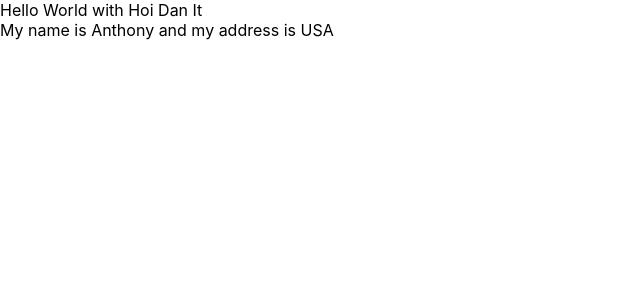
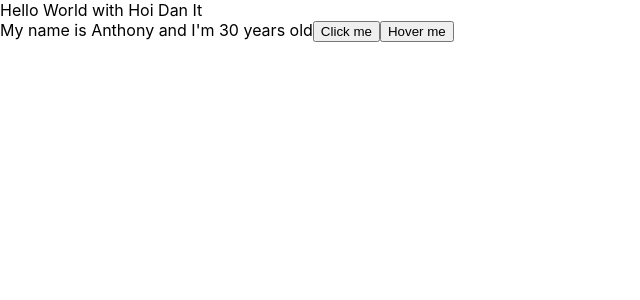
Before and after one commit to Anthony1821992/test-demo-react, a React (Create React App) app: page / in a window 1280 px wide. Shown: the top 300 px of the page, without its empty margins (0-640 px from the left). Built offline with nearby package versions, Linux system fonts and the light colour scheme.

Commit message:
video 20

```diff
--- a/src/components/MyComponent.js
+++ b/src/components/MyComponent.js
@@ -9,11 +9,28 @@ class MyComponent extends React.Component {
         age: 30,
         address: 'USA'
     }
+    // handleClick(event){
+    //     console.log('Click me my button');
+    //     console.log('My name is ', this.state.name)
+    //     this.setState({name: 'Andy',age: 25});
+    // }
+    // Arrow functions:
+    handleClick=(event)=>{
+        console.log('Click me my button');
+        console.log('My name is ', this.state.name)
+        this.setState({name: 'Andy',age: 25});
+    }
+
+    handleOnMouseOver(event){
+        console.log(event.pageX)
+    }
     // JSX
     render(){
         return(
             <div>
-                My name is {this.state.name} and my address is {this.state.address}
+                My name is {this.state.name} and I'm {this.state.age} years old
+                <button onClick={(event)=>{this.handleClick(event)}}>Click me</button>
+                <button onMouseOver={this.handleOnMouseOver}>Hover me</button>
             </div>
         )
     }
```
